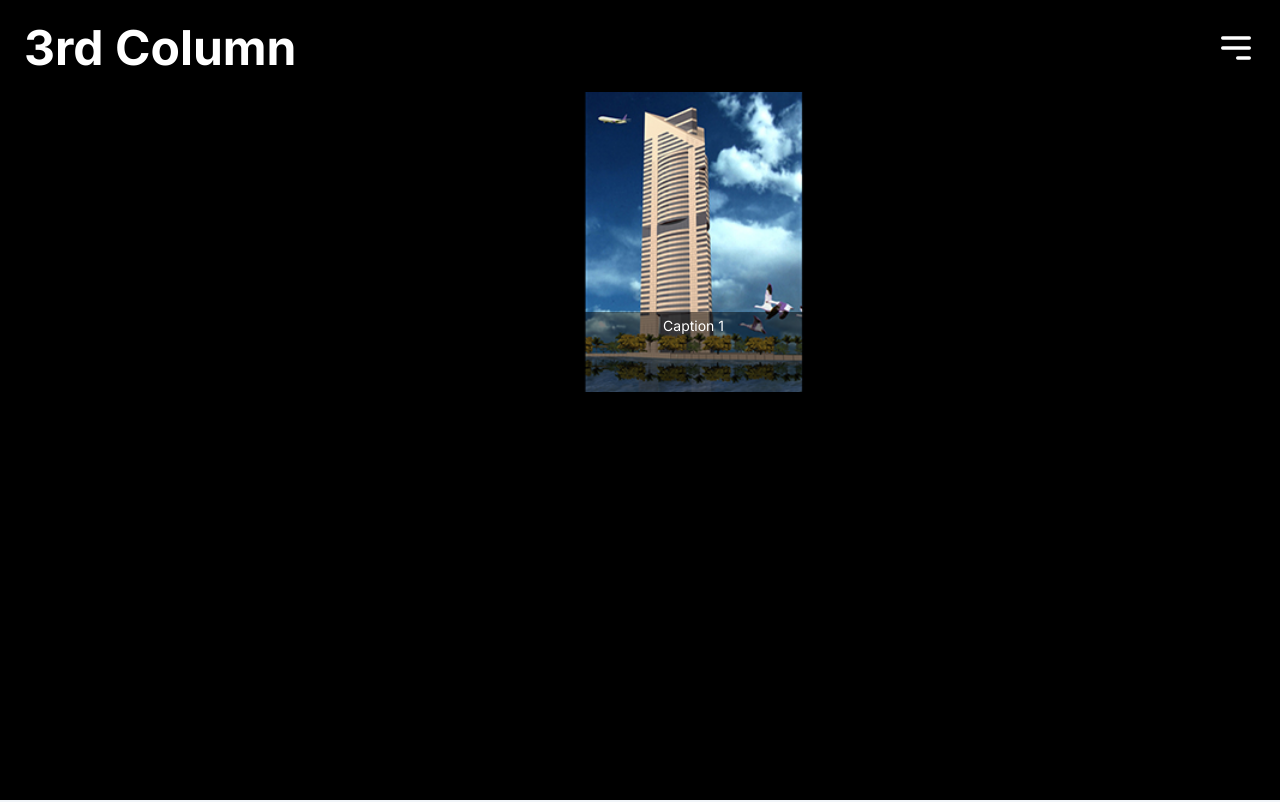
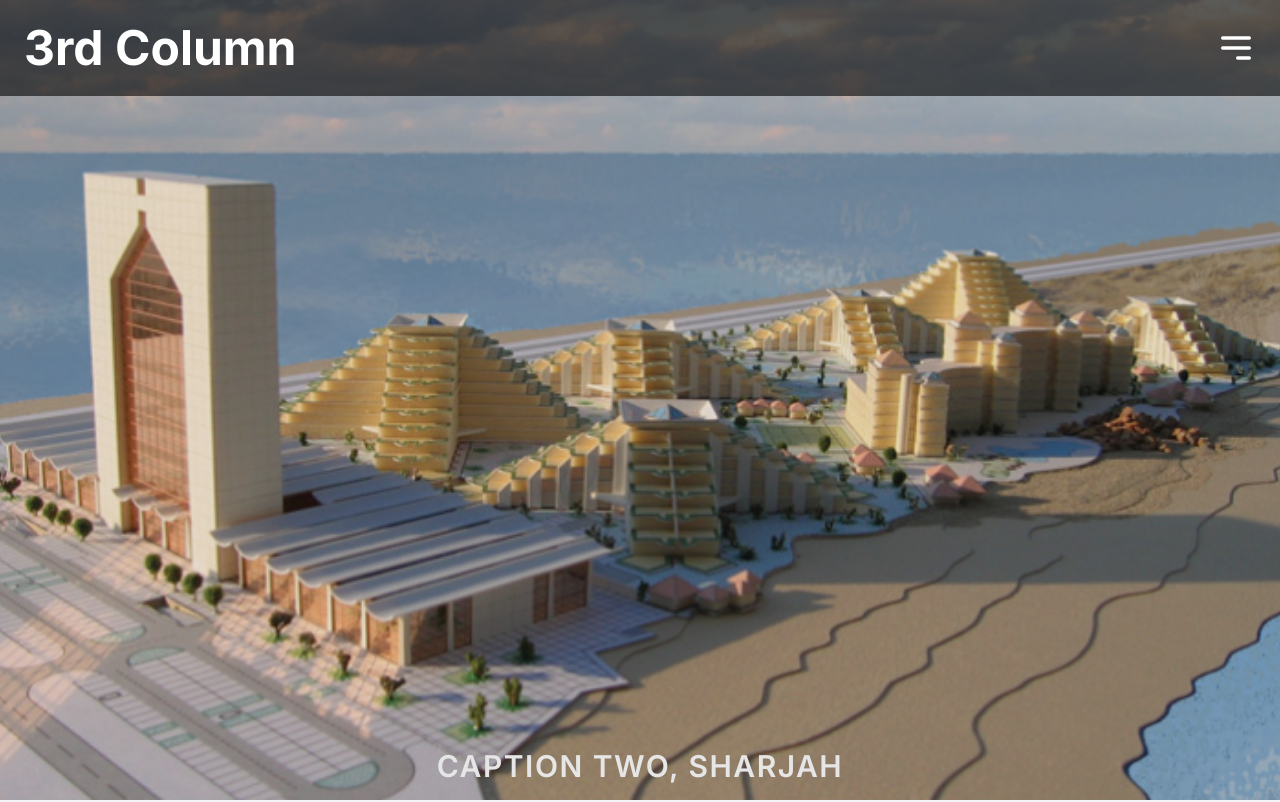
Before and after one commit to TheHiddenValley/Third-Column-Engineering-Consultants, a Next.js app: page / in a window 1280 px wide. Shown: the top 802 px of the page. Built offline with nearby package versions, Linux system fonts and the light colour scheme.

Commit message:
Went back to old design temporarily

```diff
--- a/components/Hero.tsx
+++ b/components/Hero.tsx
@@ -1,128 +1,35 @@
 "use client"
-// import React, { useState, useEffect } from 'react';
-// import { Carousel } from 'react-responsive-carousel';
-// import 'react-responsive-carousel/lib/styles/carousel.min.css';
-// import { useTypewriter, Cursor } from 'react-simple-typewriter';
-// import 'react-simple-typewriter/dist/index';
-// import Link from 'next/link';
-// import Menu from './Menu';
-// import LoadingScreen from './LoadingPage';
-// import Image from 'next/image';
-
-// const images = [
-//   {
-//     src: '/hero.png',
-//     caption: 'CAPTION ONE, DUBAI',
-//   },
-//   {
-//     src: '/hero1.png',
-//     caption: 'CAPTION TWO, SHARJAH',
-//   },
-//   // Add more images and captions here
-// ];
-
-// const Hero = () => {
-//   const [isMenuOpen, setIsMenuOpen] = useState(false);
-//   const [loadingComplete, setLoadingComplete] = useState(false);
-//   const [currentImageIndex, setCurrentImageIndex] = useState(0);
-
-  // const toggleMenu = (e: any) => {
-  //   e.preventDefault();
-  //   setIsMenuOpen(!isMenuOpen);
-  // };
-
-  // const handleCloseMenu = () => {
-  //   setIsMenuOpen(false);
-  // };
-
-  // const handleLoadComplete = () => {
-  //   setLoadingComplete(true);
-  // };
-
-//   useEffect(() => {
-//     // Rotate images every 5 seconds
-//     const interval = setInterval(() => {
-//       setCurrentImageIndex((prevIndex) => (prevIndex + 1) % images.length);
-//     }, 5000);
-
-//     return () => clearInterval(interval);
-//   }, []);
-
-//   return (
-//     <div>
-//       {!loadingComplete ? (
-//         <LoadingScreen onLoad={handleLoadComplete} />
-//       ) : (
-//         <section className="relative h-screen ">
-//           <nav className="absolute top-0 left-0 z-10 flex justify-between items-center p-6 w-full bg-opacity-60 text-white bg-black">
-//             <h1 className="text-5xl font-bold">3rd Column</h1>
-    //         <div className="cursor-pointer" onClick={toggleMenu}>
-    //         <svg
-    //   xmlns="http://www.w3.org/2000/svg"
-    //   className="h-10 w-10"
-    //   fill="none"
-    //   viewBox="0 0 24 24"
-    //   stroke="currentColor"
-    // >
-    //   <path
-    //     strokeLinecap="round"
-    //     strokeLinejoin="round"
-    //     strokeWidth={2}
-    //     d="M4 6h16M4 12h16m-7 6h7"
-    //   />
-    // </svg>
-    //         </div>
-//           </nav>
-//           <div className="relative h-full bg-black bg-opacity-100">
-//             {images.map((image, index) => (
-//               <div
-//                 key={index}
-//                 className={`absolute h-full w-full transition-opacity duration-1000 ${
-//                   index === currentImageIndex ? 'opacity-90' : 'opacity-0'
-//                 }`}
-//               >
-//                 <Image
-//                   src={image.src}
-//                   alt="Hero Image"
-//                   layout="fill"
-//                   objectFit="cover"
-//                 />
-//                 <div className="absolute inset-x-0 bottom-0 text-center  h-1/8 w-full ">
-//                   <h1 className=' text-3xl font-helvetica-neue tracking-wider font-semibold p-4 text-white'>{image.caption}</h1>
-//                 </div>
-//               </div>
-//             ))}
-//           </div>
-//           <Menu isMenuOpen={isMenuOpen} onCloseMenu={handleCloseMenu} />
-//         </section>
-//       )}
-//     </div>
-//   );
-// };
-
-// export default Hero;
-
 import React, { useState, useEffect } from 'react';
+import { Carousel } from 'react-responsive-carousel';
+import 'react-responsive-carousel/lib/styles/carousel.min.css';
+import { useTypewriter, Cursor } from 'react-simple-typewriter';
+import 'react-simple-typewriter/dist/index';
+import Link from 'next/link';
+import Menu from './Menu';
 import LoadingScreen from './LoadingPage';
-import Menu from './Menu';
 import Image from 'next/image';
 
+const images = [
+  {
+    src: '/hero.png',
+    caption: 'CAPTION ONE, DUBAI',
+  },
+  {
+    src: '/hero1.png',
+    caption: 'CAPTION TWO, SHARJAH',
+  },
+  // Add more images and captions here
+];
+
 const Hero = () => {
-  const [currentImageIndex, setCurrentImageIndex] = useState(-1);
   const [isMenuOpen, setIsMenuOpen] = useState(false);
   const [loadingComplete, setLoadingComplete] = useState(false);
-
-  const images = [
-    { src: '/project1.jpg', caption: 'Caption 1' },
-    { src: '/project2.jpg', caption: 'Caption 2' },
-    // ... add more images and captions
-  ];
+  const [currentImageIndex, setCurrentImageIndex] = useState(0);
 
   const toggleMenu = (e: any) => {
     e.preventDefault();
-    setIsMenuOpen((isMenuOpen) => !isMenuOpen);
+    setIsMenuOpen(!isMenuOpen);
   };
-
 
   const handleCloseMenu = () => {
     setIsMenuOpen(false);
@@ -132,52 +39,24 @@ const Hero = () => {
     setLoadingComplete(true);
   };
 
-
-
-  const getRandomPosition = () => {
-    const position = {
-      top: `${Math.random() * 70}vh`,
-      left: `${Math.random() * 70}vw`,
-    };
-    return position;
-  };
-
-
-
   useEffect(() => {
+    // Rotate images every 5 seconds
     const interval = setInterval(() => {
-      const randomIndex = Math.floor(Math.random() * images.length);
-      setCurrentImageIndex(randomIndex);
-
-      setTimeout(() => {
-        setCurrentImageIndex(-1);
-      }, 2000); // Image overlap time
-
-    }, 6000); // Display image for 5 seconds and wait 1 second for the next transition
+      setCurrentImageIndex((prevIndex) => (prevIndex + 1) % images.length);
+    }, 5000);
 
     return () => clearInterval(interval);
   }, []);
 
-  useEffect(() => {
-    setTimeout(() => {
-      setLoadingComplete(true);
-    }, 2000); // Simulating loading time
-  }, []);
-
-
-
   return (
     <div>
       {!loadingComplete ? (
-        <LoadingScreen onLoad={handleLoadComplete}/>
+        <LoadingScreen onLoad={handleLoadComplete} />
       ) : (
-        <section
-          id='home'
-          className='relative h-screen bg-black text-white overflow-hidden'
-        >
-          <nav className="flex justify-between items-center p-6 bg-black bg-opacity-60 text-white z-20">
+        <section className="relative h-screen ">
+          <nav className="absolute top-0 left-0 z-10 flex justify-between items-center p-6 w-full bg-opacity-60 text-white bg-black">
             <h1 className="text-5xl font-bold">3rd Column</h1>
-            <div className="cursor-pointer z-10" onClick={toggleMenu}>
+            <div className="cursor-pointer" onClick={toggleMenu}>
             <svg
       xmlns="http://www.w3.org/2000/svg"
       className="h-10 w-10"
@@ -193,38 +72,159 @@ const Hero = () => {
       />
     </svg>
             </div>
-
           </nav>
-          <div className='absolute inset-1'>
-            {currentImageIndex !== -1 && (
+          <div className="relative h-full bg-black bg-opacity-100">
+            {images.map((image, index) => (
               <div
-                className="absolute"
-                style={{
-                  top: getRandomPosition().top,
-                  left: getRandomPosition().left,
-                  animation: 'fade 8s ease-in-out 8s 1 normal forwards',
-
-                }}
+                key={index}
+                className={`absolute h-full w-full transition-opacity duration-1000 ${
+                  index === currentImageIndex ? 'opacity-90' : 'opacity-0'
+                }`}
               >
                 <Image
-                  src={images[currentImageIndex].src}
+                  src={image.src}
                   alt="Hero Image"
-                  width={300}
-                  height={300}
-                  layout="fixed"
+                  layout="fill"
                   objectFit="cover"
                 />
-                <div className="text-center bg-black bg-opacity-50 w-56 h-20 text-white absolute bottom-0 left-1/2 transform -translate-x-1/2">
-                  <h1 className=' text-sm p-1'>{images[currentImageIndex].caption}</h1>
+                <div className="absolute inset-x-0 bottom-0 text-center  h-1/8 w-full ">
+                  <h1 className=' text-3xl font-helvetica-neue tracking-wider font-semibold p-4 text-white'>{image.caption}</h1>
                 </div>
               </div>
-            )}
+            ))}
           </div>
           <Menu isMenuOpen={isMenuOpen} onCloseMenu={handleCloseMenu} />
         </section>
       )}
     </div>
   );
-}
+};
 
 export default Hero;
+
+// import React, { useState, useEffect } from 'react';
+// import LoadingScreen from './LoadingPage';
+// import Menu from './Menu';
+// import Image from 'next/image';
+
+// const Hero = () => {
+//   const [currentImageIndex, setCurrentImageIndex] = useState(-1);
+//   const [isMenuOpen, setIsMenuOpen] = useState(false);
+//   const [loadingComplete, setLoadingComplete] = useState(false);
+
+//   const images = [
+//     { src: '/project1.jpg', caption: 'Caption 1' },
+//     { src: '/project2.jpg', caption: 'Caption 2' },
+//     // ... add more images and captions
+//   ];
+
+//   const toggleMenu = (e: any) => {
+//     e.preventDefault();
+//     setIsMenuOpen((isMenuOpen) => !isMenuOpen);
+//   };
+
+
+//   const handleCloseMenu = () => {
+//     setIsMenuOpen(false);
+//   };
+
+//   const handleLoadComplete = () => {
+//     setLoadingComplete(true);
+//   };
+
+
+
+//   const getRandomPosition = () => {
+//     const position = {
+//       top: `${Math.random() * 70}vh`,
+//       left: `${Math.random() * 70}vw`,
+//     };
+//     return position;
+//   };
+
+
+
+//   useEffect(() => {
+//     const interval = setInterval(() => {
+//       const randomIndex = Math.floor(Math.random() * images.length);
+//       setCurrentImageIndex(randomIndex);
+
+//       setTimeout(() => {
+//         setCurrentImageIndex(-1);
+//       }, 2000); // Image overlap time
+
+//     }, 6000); // Display image for 5 seconds and wait 1 second for the next transition
+
+//     return () => clearInterval(interval);
+//   }, []);
+
+//   useEffect(() => {
+//     setTimeout(() => {
+//       setLoadingComplete(true);
+//     }, 2000); // Simulating loading time
+//   }, []);
+
+
+
+//   return (
+//     <div>
+//       {!loadingComplete ? (
+//         <LoadingScreen onLoad={handleLoadComplete}/>
+//       ) : (
+//         <section
+//           id='home'
+//           className='relative h-screen bg-black text-white overflow-hidden'
+//         >
+//           <nav className="flex justify-between items-center p-6 bg-black bg-opacity-60 text-white z-20">
+//             <h1 className="text-5xl font-bold">3rd Column</h1>
+//             <div className="cursor-pointer z-10" onClick={toggleMenu}>
+//               <svg
+//                 xmlns="http://www.w3.org/2000/svg"
+//                 className="h-10 w-10"
+//                 fill="none"
+//                 viewBox="0 0 24 24"
+//                 stroke="currentColor"
+//               >
+//                 <path
+//                   strokeLinecap="round"
+//                   strokeLinejoin="round"
+//                   strokeWidth={2}
+//                   d="M4 6h16M4 12h16m-7 6h7"
+//                 />
+//               </svg>
+//             </div>
+
+//           </nav>
+//           <div className='absolute inset-1'>
+//             {currentImageIndex !== -1 && (
+//               <div
+//                 className="absolute"
+//                 style={{
+//                   top: getRandomPosition().top,
+//                   left: getRandomPosition().left,
+//                   animation: 'fade 8s ease-in-out 8s 1 normal forwards',
+
+//                 }}
+//               >
+//                 <Image
+//                   src={images[currentImageIndex].src}
+//                   alt="Hero Image"
+//                   width={300}
+//                   height={300}
+//                   layout="fixed"
+//                   objectFit="cover"
+//                 />
+//                 <div className="text-center bg-black bg-opacity-50 w-56 h-20 text-white absolute bottom-0 left-1/2 transform -translate-x-1/2">
+//                   <h1 className=' text-sm p-1'>{images[currentImageIndex].caption}</h1>
+//                 </div>
+//               </div>
+//             )}
+//           </div>
+//           <Menu isMenuOpen={isMenuOpen} onCloseMenu={handleCloseMenu} />
+//         </section>
+//       )}
+//     </div>
+//   );
+// }
+
+// export default Hero;
```
Lines whose indentation alone changed are shown as unchanged.
